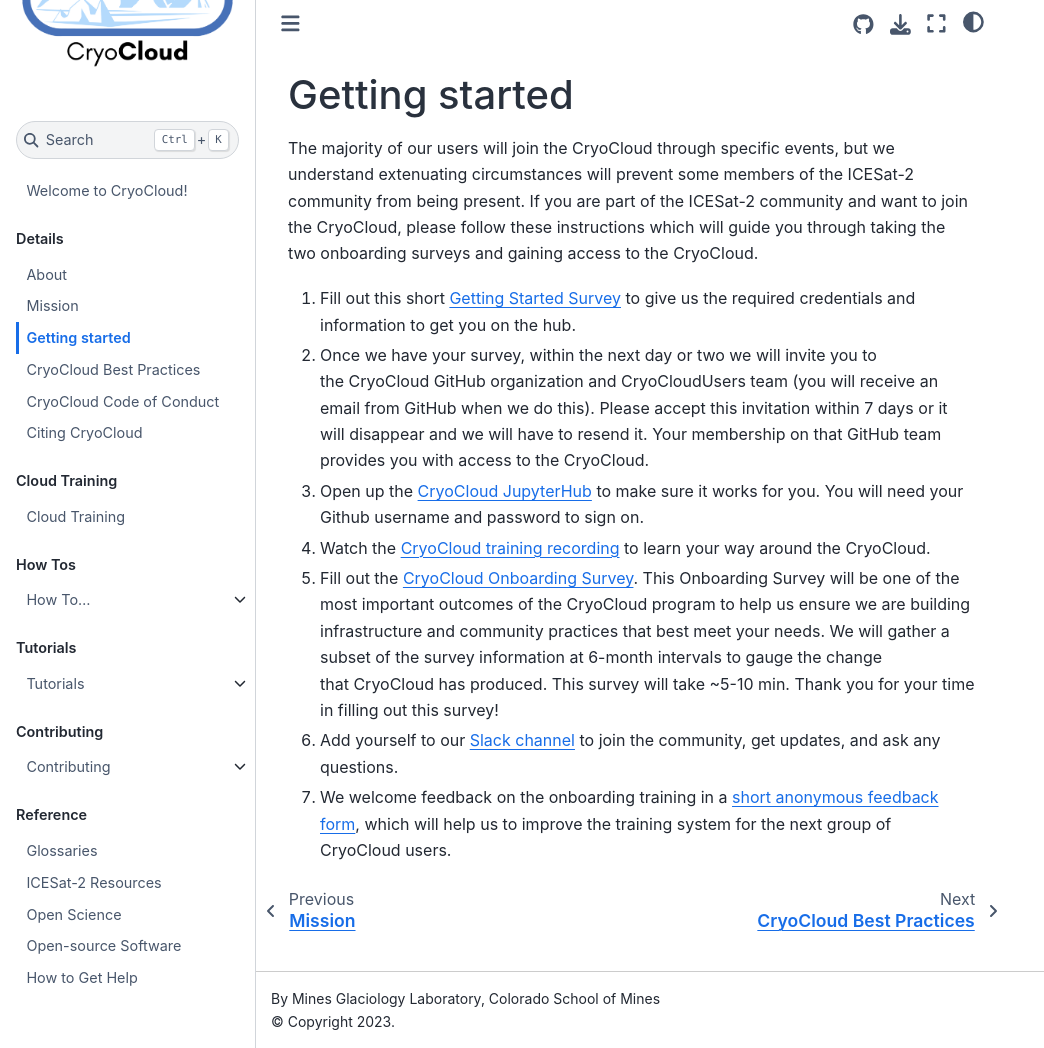
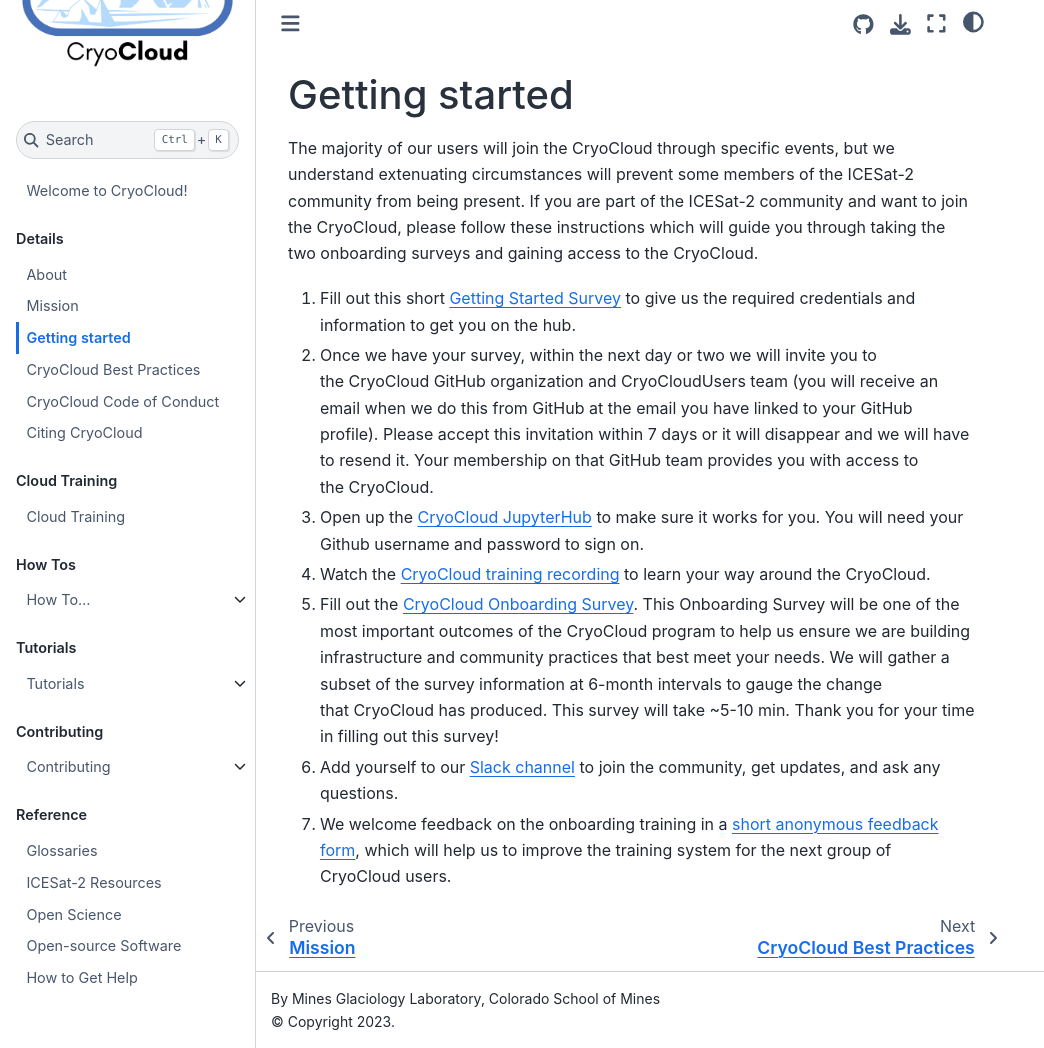
Before and after one commit to CryoInTheCloud/CryoCloudWebsite, a Jupyter Book: the page built from book/content/Getting_Started.md, in a window 1280 px wide and 1048 px high. Shown: the whole window, without its empty margins (0-1044 px from the left). Built offline with Jupyter Book 1.0.4 settings and Sphinx 7.4.7 and the Sphinx Book theme 1.1.4, drawn with Linux system fonts in a browser that asks for light colours; pages that are not in the unit, such as notebooks, are missing from menus.

Commit message:
Text on Github linked email in Getting_Started

```diff
--- a/book/content/Getting_Started.md
+++ b/book/content/Getting_Started.md
@@ -9,27 +9,25 @@
 required credentials and information to get you on the hub.
 
 
-2. Once we have your survey, within the next day or two we will invite you to the CryoCloud GitHub organization and CryoCloudUsers team (you will receive an email from GitHub
-when we do this). Please accept this invitation within 7 days or it will disappear and we will have to
-resend it. Your membership on that GitHub team provides you with access to the CryoCloud.
+2. Once we have your survey, within the next day or two we will invite you to the CryoCloud GitHub organization and CryoCloudUsers team (you will receive an email when we do this from GitHub at the email you have linked to your GitHub profile). Please accept this invitation within 7 days or it will disappear and we will have to resend it. Your membership on that GitHub team provides you with access to the CryoCloud.
 
 
-3. Open up the [CryoCloud JupyterHub](https://hub.cryointhecloud.com) to make sure it works for you.
+4. Open up the [CryoCloud JupyterHub](https://hub.cryointhecloud.com) to make sure it works for you.
 You will need your Github username and password to sign on.
 
 
-4. Watch the [CryoCloud training recording](https://youtu.be/bBNPuVEG4lE) to learn your way around the CryoCloud.
+5. Watch the [CryoCloud training recording](https://youtu.be/bBNPuVEG4lE) to learn your way around the CryoCloud.
 
 
-5. Fill out the [CryoCloud Onboarding Survey](https://forms.gle/8Mr9Ykc8M7jY9fCd7). This
+6. Fill out the [CryoCloud Onboarding Survey](https://forms.gle/8Mr9Ykc8M7jY9fCd7). This
 Onboarding Survey will be one of the most important outcomes of the CryoCloud program to help
 us ensure we are building infrastructure and community
 practices that best meet your needs. We will gather a subset of the survey information at 6-month intervals to gauge the change that CryoCloud has produced. This survey will take ~5-10 min. Thank you for your time in filling out this survey!
 
 
-6. Add yourself to our [Slack channel](https://join.slack.com/t/cryospherecloud/shared_invite/zt-1isgbeuhh-q~cYYKtn_6i3PR1alGca_g)
+7. Add yourself to our [Slack channel](https://join.slack.com/t/cryospherecloud/shared_invite/zt-1isgbeuhh-q~cYYKtn_6i3PR1alGca_g)
 to join the community, get updates, and ask any questions.
 
 
-7. We welcome feedback on the onboarding training in a [short anonymous feedback form](https://forms.gle/2C7mHpwnwzWa8USk9),
+8. We welcome feedback on the onboarding training in a [short anonymous feedback form](https://forms.gle/2C7mHpwnwzWa8USk9),
 which will help us to improve the training system for the next group of CryoCloud users.
```
